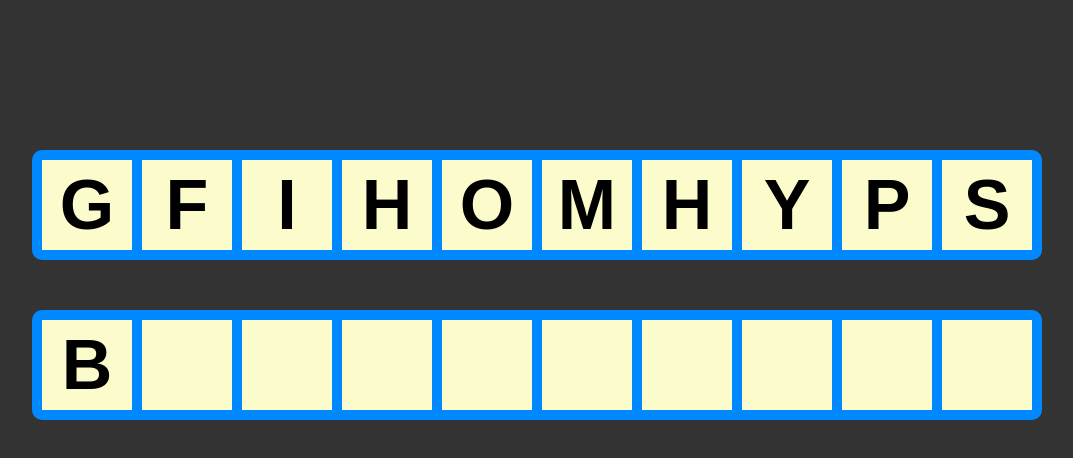
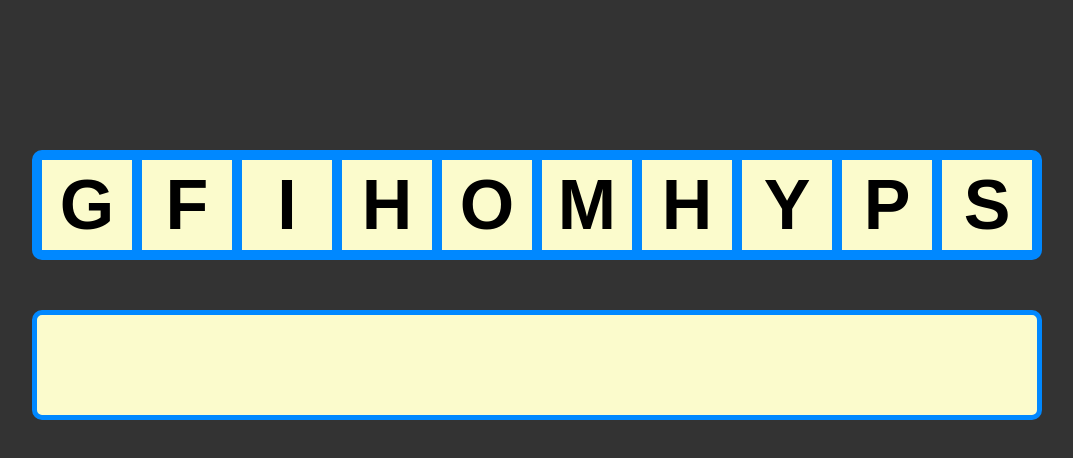
Before and after one commit to Cereal38/lettters, a React (Create React App) app in the folder client/: page /game in a window 1280 px wide. Shown: the top 458 px of the page, without its empty margins (103-1176 px from the left). Built offline with nearby package versions, Linux system fonts and the light colour scheme.

Commit message:
Update ClassicGame

```diff
--- a/client/src/components/game/ClassicGame.js
+++ b/client/src/components/game/ClassicGame.js
@@ -31,17 +31,14 @@ const lettersArray = generateArrayRandomLetters(10);
 const ClassicGame = () => {
 
 
-	const [lettersUser, setLetters] = useState({0: "B", 1: "", 2: "", 3: "", 4: "", 5: "", 6: "", 7: "", 8: "", 9: ""});
+	const [lettersUser, setLetters] = useState([]);
 
-	function addLetter(index) {
+	function addLetter(event) {
+		/* When user click on a letter add it to the list and show it in the user letters bar */
 
-		// Use IFs to define
+		const letter = event.target.textContent;
 
-		setLetters([{0: "A", 1: "", 2: "", 3: "", 4: "", 5: "", 6: "", 7: "", 8: "", 9: ""}]);
-
-		console.log(lettersUser);
-
-		forceUpdate();
+		if (lettersUser.length < 10) { setLetters([...lettersUser, letter]); }
 	}
 
 
@@ -50,29 +47,15 @@ const ClassicGame = () => {
 		<div className="classic-game">
 
 			<div className="classic-game__given-letters">
-				<div onClick={ () => {addLetter(0)} }> <Letter car={ lettersArray[0] } /> </div>
-				<div onClick={ () => {addLetter(1)} }> <Letter car={ lettersArray[1] } /> </div>
-				<div onClick={ () => {addLetter(2)} }> <Letter car={ lettersArray[2] } /> </div>
-				<div onClick={ () => {addLetter(3)} }> <Letter car={ lettersArray[3] } /> </div>
-				<div onClick={ () => {addLetter(4)} }> <Letter car={ lettersArray[4] } /> </div>
-				<div onClick={ () => {addLetter(5)} }> <Letter car={ lettersArray[5] } /> </div>
-				<div onClick={ () => {addLetter(6)} }> <Letter car={ lettersArray[6] } /> </div>
-				<div onClick={ () => {addLetter(7)} }> <Letter car={ lettersArray[7] } /> </div>
-				<div onClick={ () => {addLetter(8)} }> <Letter car={ lettersArray[8] } /> </div>
-				<div onClick={ () => {addLetter(9)} }> <Letter car={ lettersArray[9] } /> </div>
+
+				{ lettersArray.map(letter => <div onClick={addLetter} > <Letter car={ letter } /> </div>) }
+
 			</div>
 
 			<div className="classic-game__user-letters">
-				<Letter car={ lettersUser[0] } />
-				<Letter />
-				<Letter />
-				<Letter />
-				<Letter />
-				<Letter />
-				<Letter />
-				<Letter />
-				<Letter />
-				<Letter />
+
+				{ lettersUser.map(letter => <Letter car={ letter } />) }
+
 			</div>
 		</div>
 		)
--- a/client/src/components/game/Letter.js
+++ b/client/src/components/game/Letter.js
@@ -9,7 +9,7 @@ class Letter extends Component {
 		super(props);
 		this.state = {
 			bgColor: "",
-			statusClick: false,
+			clickable: true,
 			car: this.props.car,
 		}
 	}
@@ -17,14 +17,8 @@ class Letter extends Component {
 	letterClick = (event) => {
 		if (this.state.statusClick == true) {
 			this.setState({
-				bgColor: "",
+				bgColor: "#777777",
 				statusClick: false,
-			});
-		}
-		else {
-			this.setState({
-				bgColor: "#777777",
-				statusClick: true,
 			});
 		}
 
```
